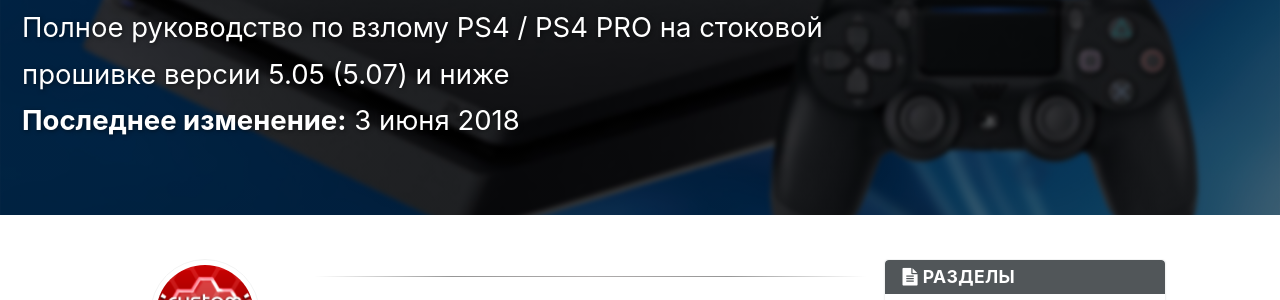
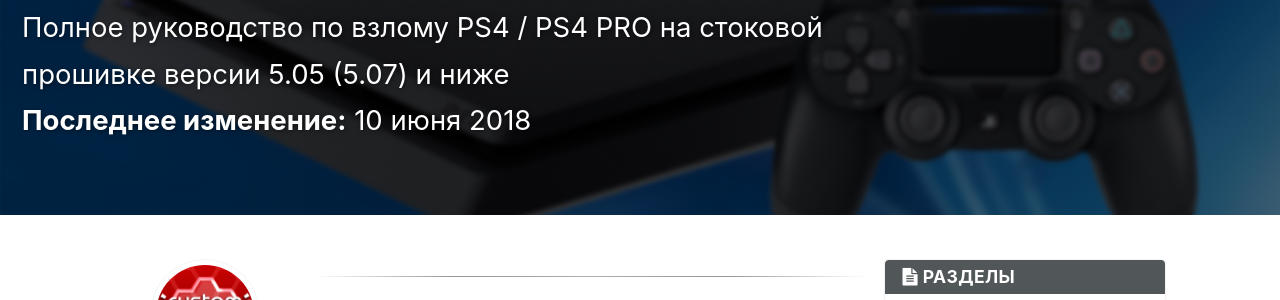
Before and after one commit to rashevskyv/ps4, a Jekyll site: the page built from _pages/home.md, in a window 1280 px wide and 900 px high. Shown: the part 240-540 px from the top of the window. Built offline with Jekyll 4.4.1, drawn with Linux system fonts in a browser that asks for light colours; nearby versions of some CDN libraries.

Commit message:
additional info

```diff
--- a/_includes/inc/launch-exploit.txt
+++ b/_includes/inc/launch-exploit.txt
@@ -1,3 +1,4 @@
+1. Вытащите из привода консоли диск и отключите USB-устройства перед активацией эксплойта
 1. На приставке перейдите в Настройки в пункт "Руководство пользователя/полезная информация", "Руководство пользователя"
 	+ При возникновении ошибки перезагрузите приставку
 1. Вместо руководства откроется страница "PS4 Exploit Host by Al-Azif"
@@ -7,3 +8,4 @@
 	* Если с первого раза не выходит (Недостаточно памяти), нажимайте кнопку (O) для закрытия сообщения об ошибке и пробуйте еще раз.
 	* Можно так же отчистить данные браузера и удалить cookies-файлы (при условии, что браузер запускается), после чего перезапустить браузер.
 1. Нажмите HOME для выхода на стартовый экран
+1. Теперь можете подключить все отключенные ранее USB-устройства
--- a/_pages/home.md
+++ b/_pages/home.md
@@ -7,7 +7,7 @@
   overlay_image: images/home-page-feature.jpg
   overlay_filter: 0.5
   caption:
-excerpt: 'Полное руководство по взлому PS4 / PS4 PRO на стоковой прошивке версии 5.05 (5.07) и ниже<br />**Последнее изменение:** 3 июня 2018'
+excerpt: 'Полное руководство по взлому PS4 / PS4 PRO на стоковой прошивке версии 5.05 (5.07) и ниже<br />**Последнее изменение:** 10 июня 2018'
 ---
 
 {% include toc title="Разделы" %}
```
